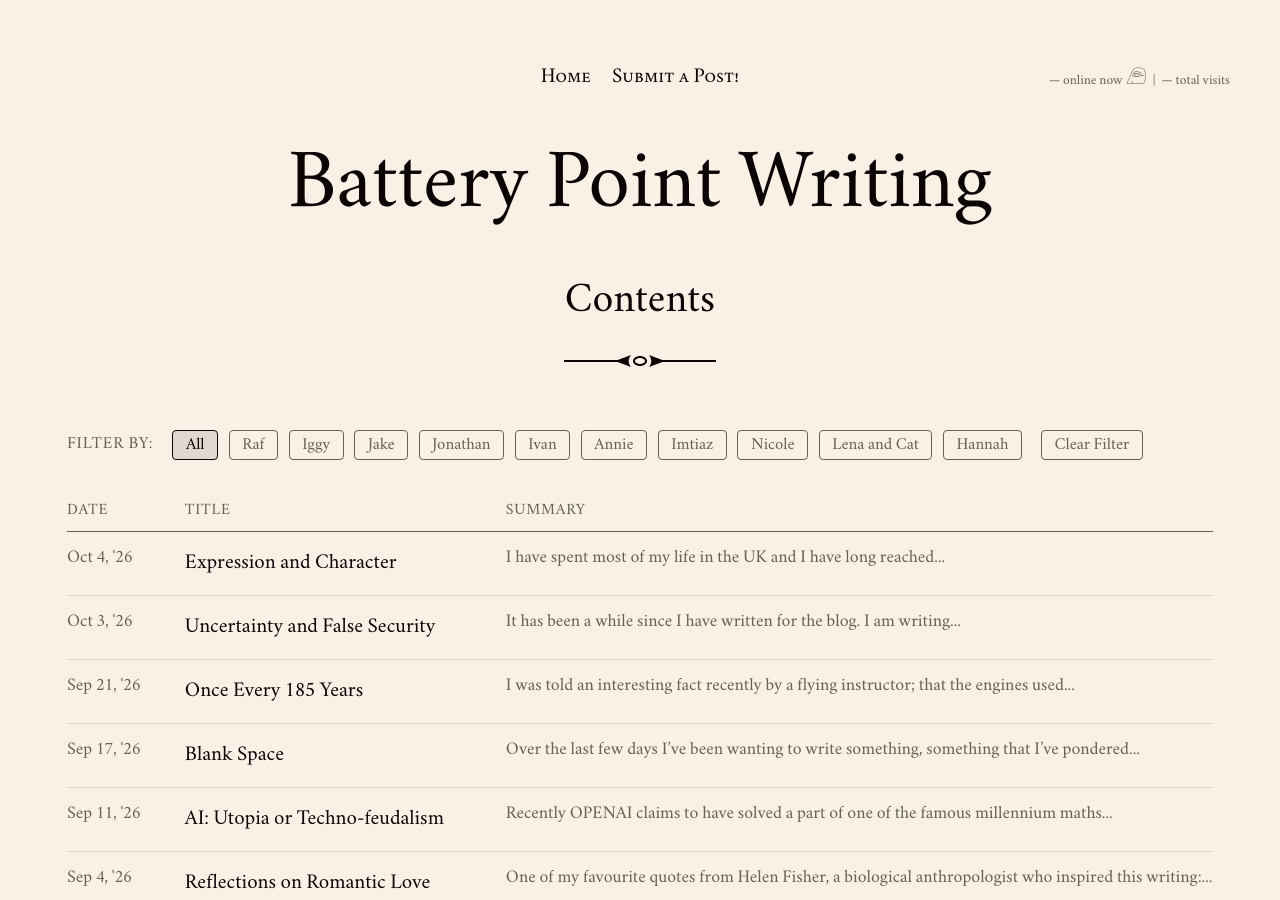
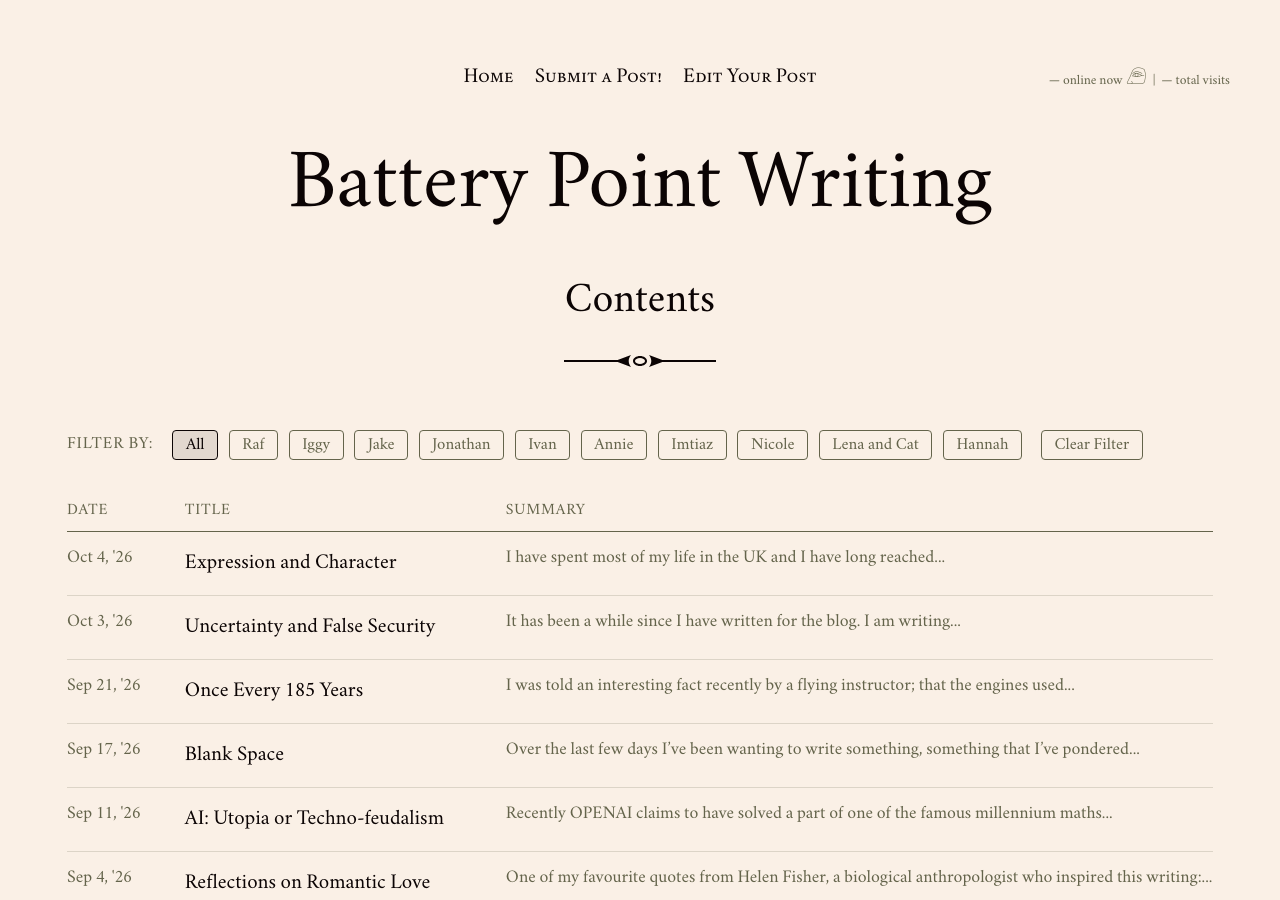
Before and after one commit to batterypointwriting/batterypointwriting.github.io, a Jekyll site: the page built from index.html, in a window 1280 px wide and 900 px high. Built offline with Jekyll 4.4.1, drawn with Linux system fonts in a browser that asks for light colours; the list of posts is cut into pages by our own code.

Commit message:
Update menu.yml

```diff
--- a/_data/menu.yml
+++ b/_data/menu.yml
@@ -1,2 +1,4 @@
 - title: Submit a Post!
   url: /submit.html
+- title: Edit Your Post
+  url: /edit-your-post.html
```
